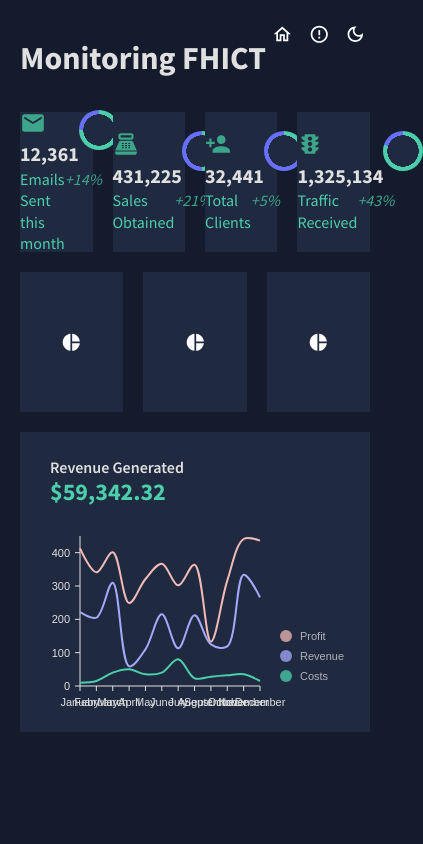
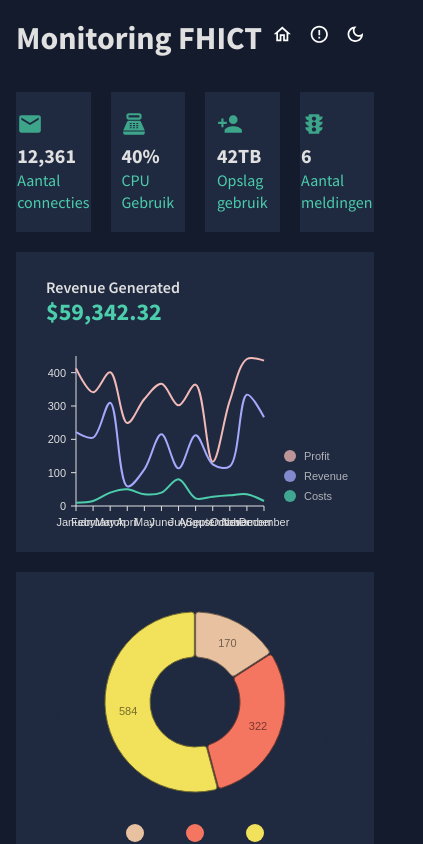
Before and after one commit to PlunkyPoop/SecureSolution_F, a React (Create React App) app: page / in a window 390 px wide. Shown: the top 844 px of the page, 423 px wide, since content can reach past the window. Built offline with nearby package versions, Linux system fonts and the light colour scheme.

Commit message:
updated layout to three pie-charts, made it also responsive with a Grid element.

```diff
--- a/src/App.js
+++ b/src/App.js
@@ -20,9 +20,7 @@ function App() {
             <Topbar />
             <Routes>
               <Route path="/" element={<Dashboard />} />
-
               <Route path="/alerts" element={<Alerts />} />
-
             </Routes>
           </main>
         </div>
--- a/src/components/PieChart.jsx
+++ b/src/components/PieChart.jsx
@@ -49,13 +49,13 @@ const PieChart = () => {
             modifiers: [
                 [
                     'darker',
-                    0.2
+                    2
                 ]
             ]
         }}
         arcLinkLabelsSkipAngle={10}
-        arcLinkLabelsTextColor={colors.grey[100]}
-        arcLinkLabelsThickness={2}
+        arcLinkLabelsTextColor={colors.primary[400]}
+        arcLinkLabelsThickness={0}
         arcLinkLabelsColor={{ from: 'color' }}
         arcLabelsSkipAngle={10}
         arcLabelsTextColor={{
@@ -68,50 +68,49 @@ const PieChart = () => {
             ]
         }}
         isInteractive={false}
-        defs={[
-            {
-                id: 'dots',
-                type: 'patternDots',
-                background: 'inherit',
-                color: 'rgba(255, 255, 255, 0.3)',
-                size: 4,
-                padding: 1,
-                stagger: true
-            },
-            {
-                id: 'lines',
-                type: 'patternLines',
-                background: 'inherit',
-                color: 'rgba(255, 255, 255, 0.3)',
-                rotation: -45,
-                lineWidth: 6,
-                spacing: 10
-            }
-        ]}
-
+        // defs={[
+        //     {
+        //         id: 'dots',
+        //         type: 'patternDots',
+        //         background: 'inherit',
+        //         color: 'rgba(255, 255, 255, 0.3)',
+        //         size: 4,
+        //         padding: 1,
+        //         stagger: true
+        //     },
+        //     {
+        //         id: 'lines',
+        //         type: 'patternLines',
+        //         background: 'inherit',
+        //         color: 'rgba(255, 255, 255, 0.3)',
+        //         rotation: -45,
+        //         lineWidth: 6,
+        //         spacing: 10
+        //     }
+        // ]}
         legends={[
             {
                 anchor: 'bottom',
                 direction: 'row',
                 justify: false,
                 translateX: 0,
-                translateY: 56,
+                translateY: 50,
                 itemsSpacing: 0,
-                itemWidth: 100,
+                itemWidth: 60,
                 itemHeight: 18,
                 itemTextColor: '#999',
-                itemDirection: 'left-to-right',
+                itemDirection: 'top-to-bottom',
                 itemOpacity: 1,
                 symbolSize: 18,
                 symbolShape: 'circle',
-                effects: [
-                    {
-                        on: 'hover',
-                        style: {
-                            itemTextColor: '#000'
-                        }
-                    }
-                ]
+                // effects: [
+                //     {
+                //         on: 'hover',
+                //         style: {
+                //             itemTextColor: '#000'
+                //         }
+                //     }
+                // ]
             }
         ]}
     />
--- a/src/components/StatBox.jsx
+++ b/src/components/StatBox.jsx
@@ -19,21 +19,21 @@ const StatBox = ({ title, subtitle, icon, progress, increase }) => {
             {title}
           </Typography>
         </Box>
-        <Box>
-          <ProgressCircle progress={progress} />
-        </Box>
+        {/*<Box>*/}
+        {/*  <ProgressCircle progress={progress} />*/}
+        {/*</Box>*/}
       </Box>
       <Box display="flex" justifyContent="space-between" mt="2px">
         <Typography variant="h5" sx={{ color: colors.greenAccent[500] }}>
           {subtitle}
         </Typography>
-        <Typography
-          variant="h5"
-          fontStyle="italic"
-          sx={{ color: colors.greenAccent[600] }}
-        >
-          {increase}
-        </Typography>
+        {/*<Typography*/}
+        {/*  variant="h5"*/}
+        {/*  fontStyle="italic"*/}
+        {/*  sx={{ color: colors.greenAccent[600] }}*/}
+        {/*>*/}
+        {/*  {increase}*/}
+        {/*</Typography>*/}
       </Box>
     </Box>
   );
--- a/src/scenes/dashboard/index.jsx
+++ b/src/scenes/dashboard/index.jsx
@@ -1,6 +1,5 @@
-import {Box, Button, Grid, IconButton, Typography, useTheme} from "@mui/material";
+import {Box, Container, Grid, Typography, useTheme} from "@mui/material";
 import { tokens } from "../../theme";
-import DownloadOutlinedIcon from "@mui/icons-material/DownloadOutlined";
 import EmailIcon from "@mui/icons-material/Email";
 import PointOfSaleIcon from "@mui/icons-material/PointOfSale";
 import PersonAddIcon from "@mui/icons-material/PersonAdd";
@@ -8,14 +7,15 @@ import TrafficIcon from "@mui/icons-material/Traffic";
 import Header from "../../components/Header";
 import LineChart from "../../components/LineChart";
 import StatBox from "../../components/StatBox";
-import {PieChart} from "@mui/icons-material";
+import PieChart from "../../components/PieChart";
 
 const Dashboard = () => {
     const theme = useTheme();
     const colors = tokens(theme.palette.mode);
 
     return (
-        <Box m="20px">
+        <div>
+            <Container  maxWidth={false}>
                     {/* HEADER */}
                     <Box mt="-50px" display="flex" justifyContent="space-between" alignItems="center">
                         <Header title="Monitoring FHICT"/>
@@ -31,7 +31,7 @@ const Dashboard = () => {
                     >
                         {/* ROW 1 */}
 
-                {/* TOTAL EMAILS SENT */}
+                        {/* Aantal connecties */}
                         <Box
                             gridColumn="span 3"
                             backgroundColor={colors.primary[400]}
@@ -41,9 +41,7 @@ const Dashboard = () => {
                         >
                             <StatBox
                                 title="12,361"
-                        subtitle="Emails Sent this month"
-                        progress="0.75"
-                        increase="+14%"
+                                subtitle="Aantal connecties"
                                 icon={
                                     <EmailIcon
                                         sx={{ color: colors.greenAccent[600], fontSize: "26px" }}
@@ -52,7 +50,7 @@ const Dashboard = () => {
                             />
                         </Box>
 
-                {/* TOTAL SALES */}
+                        {/* CPU Gebruik */}
                         <Box
                             gridColumn="span 3"
                             backgroundColor={colors.primary[400]}
@@ -61,10 +59,10 @@ const Dashboard = () => {
                             justifyContent="center"
                         >
                             <StatBox
-                        title="431,225"
-                        subtitle="Sales Obtained"
-                        progress="0.50"
-                        increase="+21%"
+                                title="40%"
+                                subtitle="CPU Gebruik"
+                                // progress="0.30"
+                                // increase="+5%"
                                 icon={
                                     <PointOfSaleIcon
                                         sx={{ color: colors.greenAccent[600], fontSize: "26px" }}
@@ -73,7 +71,7 @@ const Dashboard = () => {
                             />
                         </Box>
 
-                {/* TOTAL CLIENTS */}
+                        {/* Opslag gebruik */}
                         <Box
                             gridColumn="span 3"
                             backgroundColor={colors.primary[400]}
@@ -82,10 +80,10 @@ const Dashboard = () => {
                             justifyContent="center"
                         >
                             <StatBox
-                        title="32,441"
-                        subtitle="Total Clients"
-                        progress="0.30"
-                        increase="+5%"
+                                title="42TB"
+                                subtitle="Opslag gebruik"
+                                // progress="0.30"
+                                // increase="+5%"
                                 icon={
                                     <PersonAddIcon
                                         sx={{ color: colors.greenAccent[600], fontSize: "26px" }}
@@ -94,7 +92,7 @@ const Dashboard = () => {
                             />
                         </Box>
 
-                {/* TRAFFIC BOX */}
+                        {/* Aantal meldingen */}
                         <Box
                             gridColumn="span 3"
                             backgroundColor={colors.primary[400]}
@@ -103,10 +101,10 @@ const Dashboard = () => {
                             justifyContent="center"
                         >
                             <StatBox
-                        title="1,325,134"
-                        subtitle="Traffic Received"
-                        progress="0.80"
-                        increase="+43%"
+                                title="6"
+                                subtitle="Aantal meldingen"
+                                // progress="0.30"
+                                // increase="+5%"
                                 icon={
                                     <TrafficIcon
                                         sx={{ color: colors.greenAccent[600], fontSize: "26px" }}
@@ -117,73 +115,6 @@ const Dashboard = () => {
 
                         {/* ROW 2 */}
 
-                {/* Pie 1 */}
-                <Box
-                    sx={{ gap: "20px", flexWrap: "wrap" }}
-                    gridColumn="span 4"
-                    backgroundColor={colors.primary[400]}
-                    display="flex"
-                    alignItems="center"
-                    justifyContent="center"
-                >
-                    <PieChart
-                        title="32,441"
-                        subtitle="Total Clients"
-                        progress="0.30"
-                        increase="+5%"
-                        icon={
-                            <PersonAddIcon
-                                sx={{ color: colors.greenAccent[600], fontSize: "26px" }}
-                            />
-                        }
-                    />
-                </Box>
-
-                {/* Pie 2 */}
-                <Box
-                    sx={{ gap: "20px", flexWrap: "wrap" }}
-                    gridColumn="span 4"
-                    backgroundColor={colors.primary[400]}
-                    display="flex"
-                    alignItems="center"
-                    justifyContent="center"
-                >
-                    <PieChart
-                        title="32,441"
-                        subtitle="Total Clients"
-                        progress="0.30"
-                        increase="+5%"
-                        icon={
-                            <PersonAddIcon
-                                sx={{ color: colors.greenAccent[600], fontSize: "26px" }}
-                            />
-                        }
-                    />
-                </Box>
-
-                {/* Pie 3 */}
-                <Box
-                    sx={{ gap: "20px", flexWrap: "wrap" }}
-                    gridColumn="span 4"
-                    backgroundColor={colors.primary[400]}
-                    display="flex"
-                    alignItems="center"
-                    justifyContent="center"
-                >
-                    <PieChart
-                        title="32,441"
-                        subtitle="Total Clients"
-                        progress="0.30"
-                        increase="+5%"
-                        icon={
-                            <PersonAddIcon
-                                sx={{ color: colors.greenAccent[600], fontSize: "26px" }}
-                            />
-                        }
-                    />
-                </Box>
-
-                {/* ROW 3 */}
                         {/* LINECHART */}
                         <Box
                             gridColumn="span 12"
@@ -219,7 +150,37 @@ const Dashboard = () => {
                             </Box>
                         </Box>
                     </Box>
-        </Box>
+                <Grid container sx={{marginTop:"20px"}}>
+                    {/* ROW 3 */}
+                    {/* Pie 1 */}
+                    <Grid item
+                          xs={12} sm={3.9} md={3.9}
+                          sx={{height: "300px", justifyContent: "center", alignItems: "center", marginBottom:"20px"}}
+                          backgroundColor={colors.primary[400]}
+                    >
+                        <PieChart sx={{margin:"10px"}}/>
+                    </Grid>
+                    <Grid item sm={0.15} md={0.15}></Grid>
+                    {/* Pie 2 */}
+                    <Grid item
+                          xs={12} sm={3.9} md={3.9}
+                          sx={{height: "300px", justifyContent: "center", alignItems: "center", marginBottom:"20px"}}
+                          backgroundColor={colors.primary[400]}
+                    >
+                        <PieChart sx={{margin:"10px"}}/>
+                    </Grid>
+                    <Grid item sm={0.15} md={0.15}></Grid>
+                    {/* Pie 3 */}
+                    <Grid item
+                          xs={12} sm={3.9} md={3.9}
+                          sx={{height: "300px", justifyContent: "center", alignItems: "center", marginBottom:"20px"}}
+                          backgroundColor={colors.primary[400]}
+                    >
+                        <PieChart sx={{margin:"10px"}}/>
+                    </Grid>
+                </Grid>
+            </Container>
+        </div>
       );
     };
 
```
Lines whose indentation alone changed are shown as unchanged.
